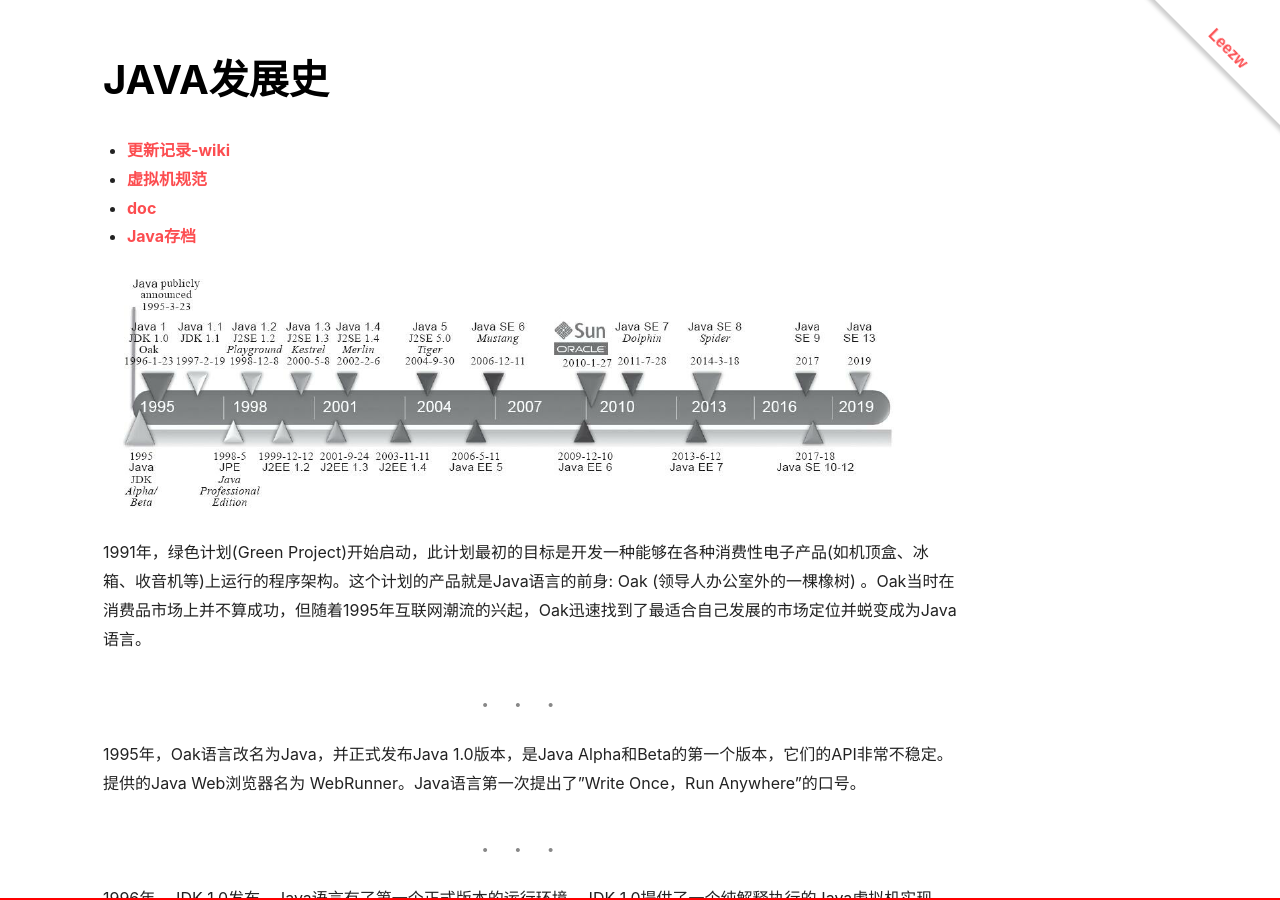
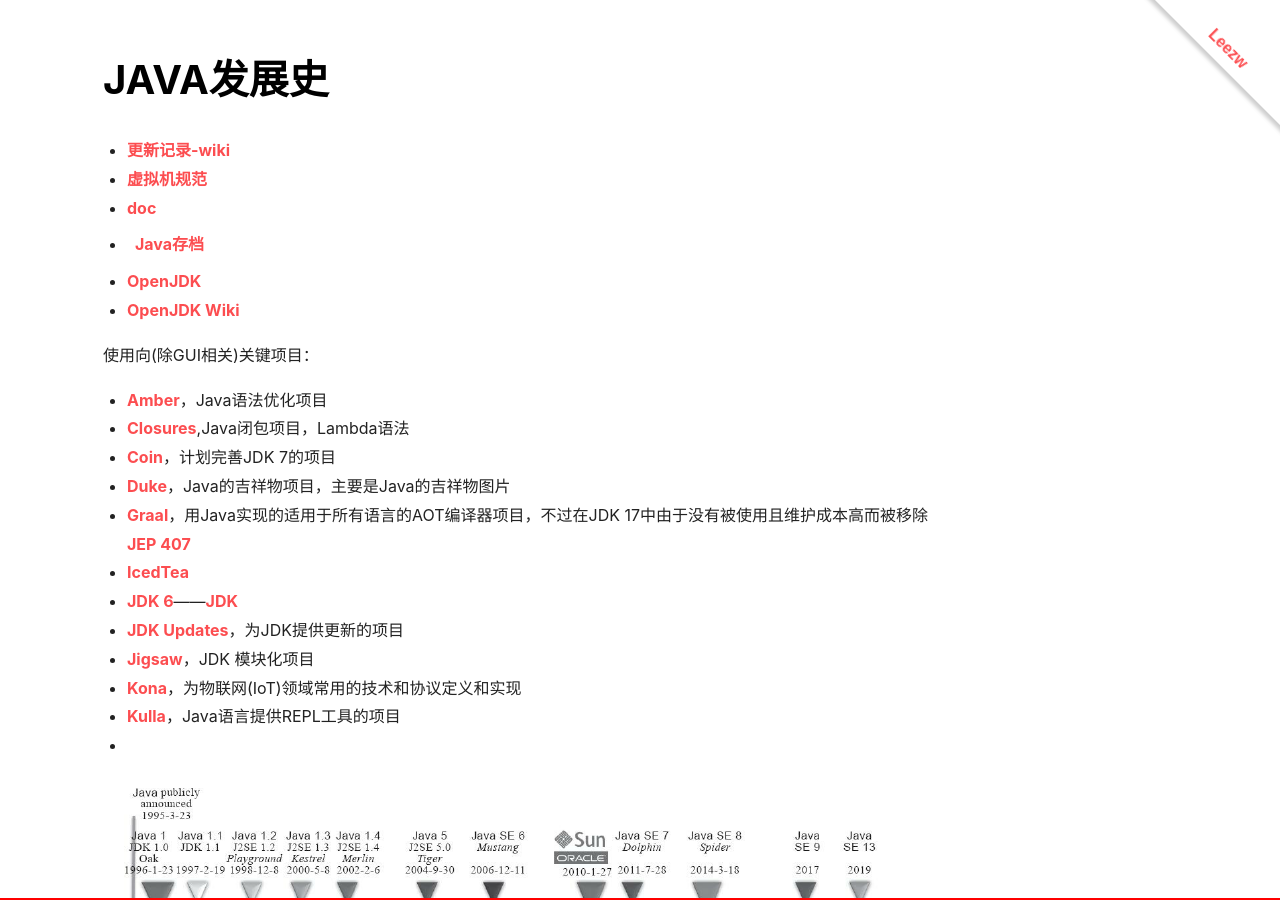
Before and after one commit to quantum-li/quantum-li.github.io, a Jekyll site: the page built from _posts/2020-06-07-java-history.md, in a window 1280 px wide and 900 px high. Built offline with Jekyll 4.4.1, drawn with Linux system fonts in a browser that asks for light colours; nearby versions of some CDN libraries; a script that is not in the unit is left out.

Commit message:
2021-07-27 19:58:49

```diff
--- a/_posts/2020-06-07-java-history.md
+++ b/_posts/2020-06-07-java-history.md
@@ -11,6 +11,24 @@
 + [虚拟机规范](https://docs.oracle.com/javase/specs/index.html)
 + [doc](https://docs.oracle.com/en/java/javase/index.html)
 + [Java存档](https://www.oracle.com/cn/java/technologies/oracle-java-archive-downloads.html)
+
++ [OpenJDK](https://openjdk.java.net/)
++ [OpenJDK Wiki](https://wiki.openjdk.java.net/)
+
+使用向(除GUI相关)关键项目：
++ [Amber](https://openjdk.java.net/projects/amber)，Java语法优化项目
++ [Closures](https://openjdk.java.net/projects/closures),Java闭包项目，Lambda语法
++ [Coin](https://openjdk.java.net/projects/coin)，计划完善JDK 7的项目
++ [Duke](https://openjdk.java.net/projects/duke)，Java的吉祥物项目，主要是Java的吉祥物图片
++ [Graal](http://openjdk.java.net/projects/graal)，用Java实现的适用于所有语言的AOT编译器项目，不过在JDK 17中由于没有被使用且维护成本高而被移除 [JEP 407](https://openjdk.java.net/jeps/407)
++ [IcedTea](http://openjdk.java.net/projects/icedtea)
++ [JDK 6](http://openjdk.java.net/projects/jdk6)——[JDK](http://openjdk.java.net/projects/jdk)
++ [JDK Updates](http://openjdk.java.net/projects/jdk-updates)，为JDK提供更新的项目
++ [Jigsaw](http://openjdk.java.net/projects/jigsaw)，JDK 模块化项目
++ [Kona](http://openjdk.java.net/projects/kona)，为物联网(IoT)领域常用的技术和协议定义和实现
++ [Kulla](http://openjdk.java.net/projects/kulla)，Java语言提供REPL工具的项目
++
+
 
 ![Java技术发展的时间线](/assets/images/java-history/ce2ed681-f046-4102-9e2e-4159a2d8c173.png)
 
```
